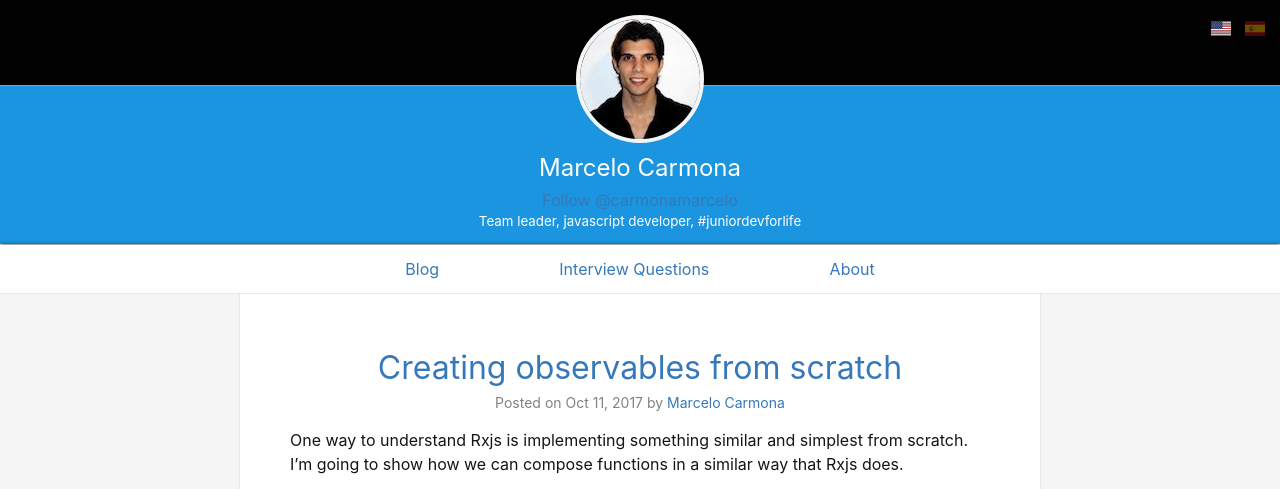
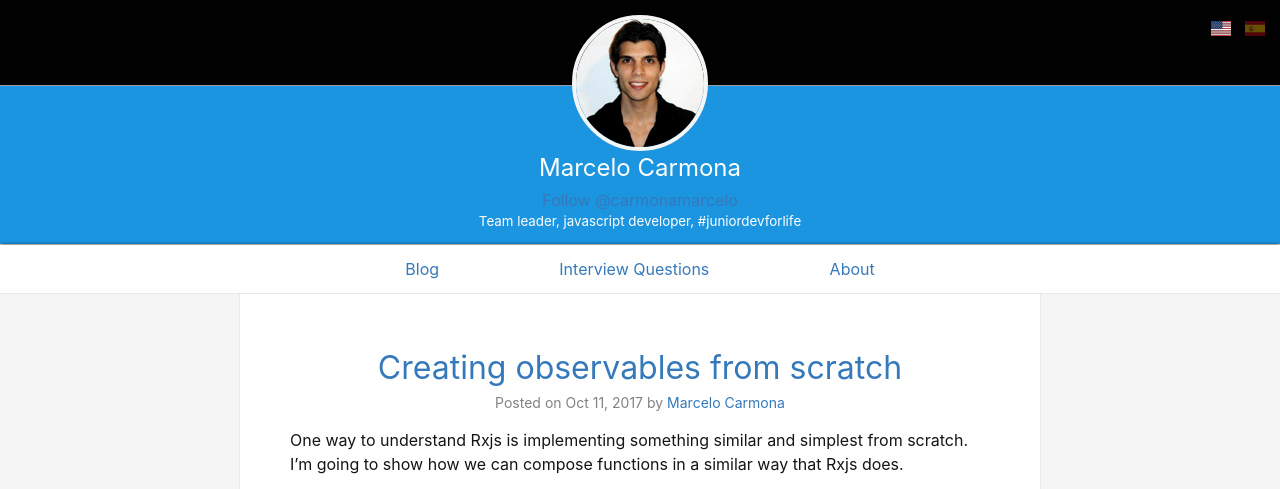
Before and after one commit to marcelocarmona/marcelocarmona.github.io, a Jekyll site: the page built from index.html, in a window 1280 px wide. Shown: the top 489 px of the page. Built offline with Jekyll 4.4.1, drawn with Linux system fonts in a browser that asks for light colours; comment, search, counter and statistics services are not loaded; grey boxes are pictures that could not be loaded.

```diff
--- a/_includes/head.html
+++ b/_includes/head.html
@@ -13,7 +13,11 @@
     " | prepend: site.baseurl | prepend: site.url }}">
 
   <link rel="preconnect" href="https://links.services.disqus.com">
-  <link rel="preconnect" href="https://cdn.viglink.com"> {% if page.title %}
+  <link rel="preconnect" href="https://cdn.viglink.com">
+
+  <link rel="manifest" href="/manifest.json">
+
+  {% if page.title %}
   <meta property="og:locale" content="en_US">
   <meta property="og:type" content="article">
   <meta property="og:title" content="{{ page.title }}">
@@ -27,5 +31,6 @@
   <meta name="twitter:site" content="@carmonamarcelo">
   <meta name="twitter:title" content="{{ page.title }}">
   <meta name="twitter:description" content="{% if page.excerpt %}{{ page.excerpt | strip_html | strip_newlines | truncate: 160 }}{% else %}{{ site.description }}{% endif %}">
-  <meta name="twitter:image" content="{{ site.url }}/img/og.jpg"> {% endif %}
+  <meta name="twitter:image" content="{{ site.url }}/img/og.jpg">
+  {% endif %}
 </head>
--- a/_includes/header.html
+++ b/_includes/header.html
@@ -21,7 +21,7 @@
   <div class="wrapper">
     <div class="header__profile">
       <a href="/">
-        <img src="{{ site.baseurl }}/img/marcelo.jpg" alt="Marcelo Carmona">
+        <img src="{{ site.baseurl }}/img/icons/icon-128x128.png" alt="Marcelo Carmona">
       </a>
     </div>
   </div>
```
Also changed, not shown: img/icons/icon-128x128.png (added), img/icons/icon-144x144.png (added), img/icons/icon-152x152.png (added), img/icons/icon-192x192.png (added), img/icons/icon-384x384.png (added), img/icons/icon-512x512.png (added), img/icons/icon-72x72.png (added), img/icons/icon-96x96.png (added), manifest.json (added).
